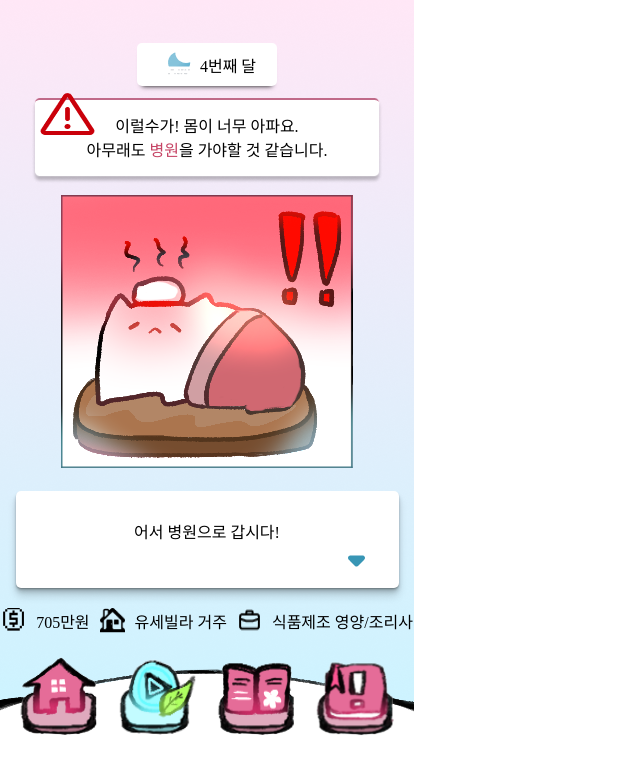
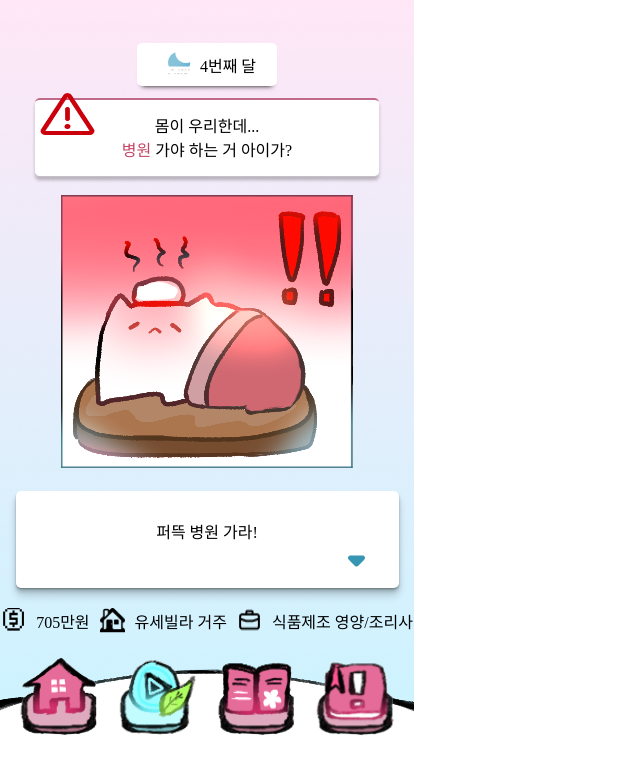
Before and after one commit to mzxxzysy/seed2code, a Django app: page /games/hospital_event/49/ in a window 1280 px wide. Shown: the top 783 px of the page, without its empty margins (0-640 px from the left). Run offline with Django 5.2, Linux system fonts and the light colour scheme; a user stored in the database is signed in; data comes from the database, SQL or seed files in the repository; both versions use the stored data as it was after the commit; some web fonts are replaced.

Commit message:
사투리 추가

```diff
--- a/project/games/templates/games/festival.html
+++ b/project/games/templates/games/festival.html
@@ -14,8 +14,8 @@
 <div>오늘은 휴일이라 축제에 놀러왔습니다.</div>
 <div>지금은 <span class="pink">청송사과 축제</span>가 열렸네요!</div>
 {% elif game.is_morning == 2 %}
-<div>프로그램은 전부 무료랍니다.</div>
-<div>체험해보고 가세요!</div>
+<div>프로그램은 전부 무료라예.</div>
+<div>체험해보고 가시소~</div>
 {% endif %}
 {% endblock game_info %}
 
--- a/project/games/templates/games/hospital_event.html
+++ b/project/games/templates/games/hospital_event.html
@@ -7,14 +7,14 @@
 {% endblock %}{% block game_info %}
 <div class="warning"><img src="{% static "img/warning.png" %}"></div>
 <div class="hos_info">
-  <div>이럴수가! 몸이 너무 아파요.</div>
-  <div>아무래도 <span class="pink">병원</span>을 가야할 것 같습니다.</div>
+  <div>몸이 우리한데...</div>
+  <div><span class="pink">병원</span> 가야 하는 거 아이가?</div>
 </div>
 
 {% endblock %} {% block game_content %}
 <img src="{% static 'img/sick.png' %}" alt="Hospital Event" />
  {% endblock %}{% block game_info2 %}
-  <div>어서 병원으로 갑시다!</div>
+  <div>퍼뜩 병원 가라!</div>
   <form method="post">
     {% csrf_token %}
     <button type="submit" class="next"><img src="{%static "img/game_next_btn.png" %}"></button>
```
Also changed, not shown: project/db.sqlite3.
